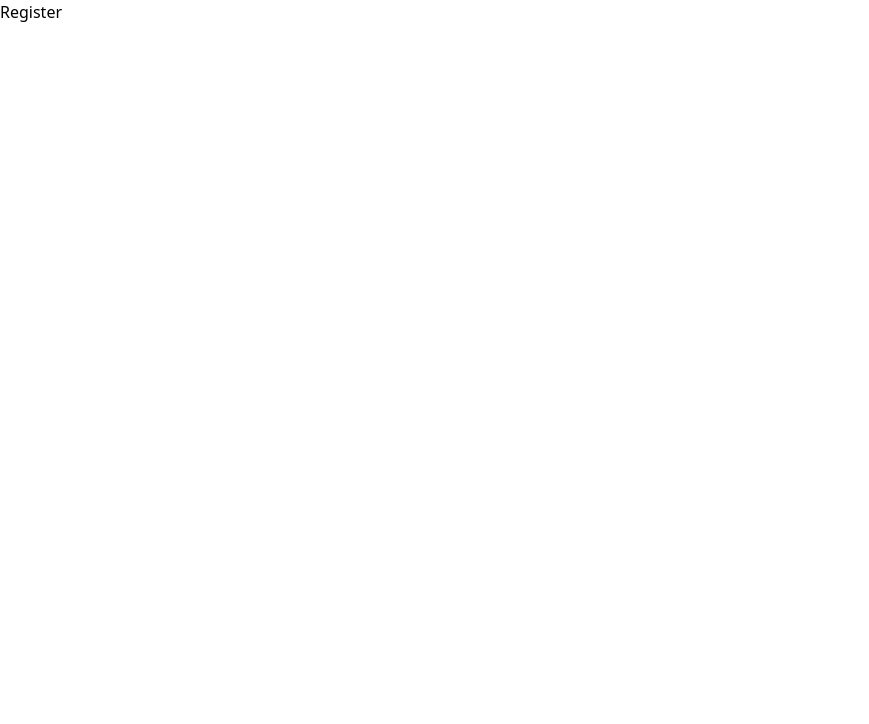
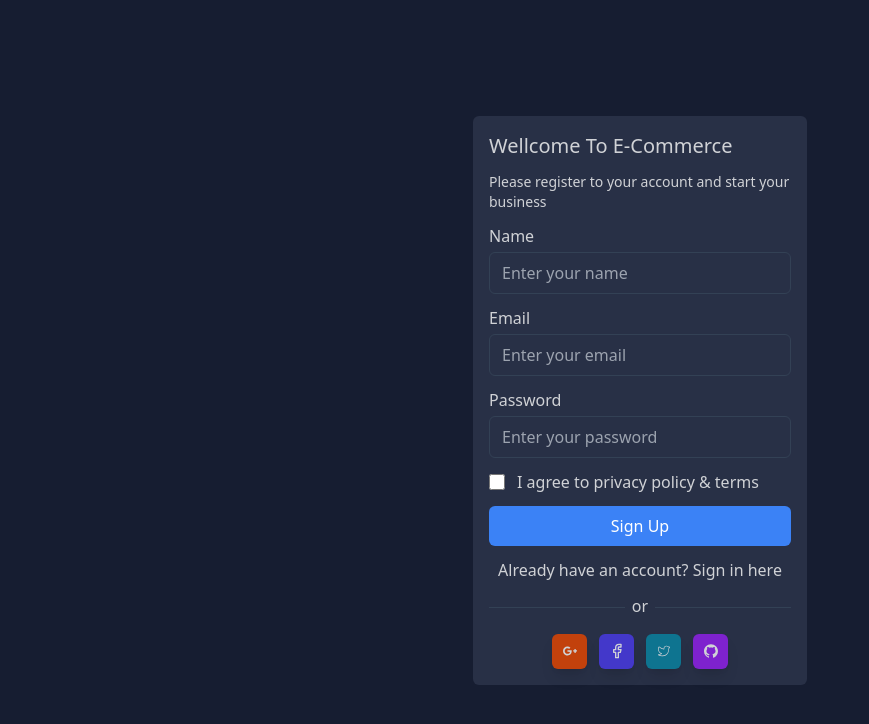
Before and after one commit to rajon-git/MultiVendor, a React (Create React App) app in the folder dashboard/: page /register in a window 1280 px wide. Shown: the top 724 px of the page, without its empty margins (0-869 px from the left). Built offline with nearby package versions, Linux system fonts and the light colour scheme.

Commit message:
register components add

```diff
--- a/dashboard/src/views/auth/Register.jsx
+++ b/dashboard/src/views/auth/Register.jsx
@@ -1,9 +1,119 @@
-import React from 'react'
+import React from "react";
+import { Link } from "react-router-dom";
+import { AiOutlineGooglePlus,AiOutlineGithub } from "react-icons/ai";
+import { FiFacebook } from "react-icons/fi";
+import { CiTwitter } from "react-icons/ci";
 
 const Register = () => {
   return (
-    <div>Register</div>
-  )
-}
+    <div className="min-w-screen min-h-screen bg-[#161d31] flex justify-center items-center">
+      <div className="w-[350px] text-[#d0d2d6] p-2 ">
+        <div className="bg-[#283046] p-4 rounded-md">
+          <h2 className="text-xl mb-3">Wellcome To E-Commerce</h2>
+          <p className="text-sm mb-3">
+            Please register to your account and start your business
+          </p>
+          <form>
+            <div className="flex flex-col w-full gap-1 mb-3">
+              <label htmlFor="name">Name</label>
+              <input
+                className="py-2 px-3 text-[#d0d2d6] outline-none border
+                      border-slate-700 bg-transparent rounded-md focus:border-indigo-500
+                       overflow-hidden"
+                type="text"
+                name="name"
+                placeholder="Enter your name"
+                id="name"
+                required
+              />
+            </div>
 
-export default Register
+            <div className="flex flex-col w-full gap-1 mb-3">
+              <label htmlFor="email">Email</label>
+              <input
+                className="py-2 px-3 text-[#d0d2d6] outline-none border
+                      border-slate-700 bg-transparent rounded-md focus:border-indigo-500
+                       overflow-hidden"
+                type="text"
+                name="email"
+                placeholder="Enter your email"
+                id="email"
+                required
+              />
+            </div>
+
+            <div className="flex flex-col w-full gap-1 mb-3">
+              <label htmlFor="password">Password</label>
+              <input
+                className="py-2 px-3 text-[#d0d2d6] outline-none border
+                      border-slate-700 bg-transparent rounded-md focus:border-indigo-500
+                       overflow-hidden"
+                type="text"
+                name="password"
+                placeholder="Enter your password"
+                id="password"
+                required
+              />
+            </div>
+
+            <div className="flex items-center gap-3 w-full gap-1 mb-3">
+              <input
+                className="w-4 h-4 overflow-hidden text-blue-600 bg-gray-100 rounded border-gray-300 focus:ring-blue-500"
+                type="checkbox"
+                name="checkbox"
+                id="checkbox"
+                required
+              />
+              <label htmlFor="password">
+                I agree to privacy policy & terms
+              </label>
+            </div>
+            <button className="bg-blue-500 w-full hover:shadow-blue-500/50 hover:shadow-lg text-white rounded-md px-7 py-2 mb-3">
+              Sign Up
+            </button>
+            <div className="flex items-center mb-3 gap-3 justify-center">
+              <p>
+                Already have an account? <Link to="/login">Sign in here</Link>
+              </p>
+            </div>
+            <div className="w-full flex justify-center items-center mb-3">
+              <div className="w-[45%] h-[1px] bg-slate-700"></div>
+              <div className="w-[10%] flex justify-center items-center">
+                <span className="pb-1">or</span>
+              </div>
+              <div className="w-[45%] h-[1px] bg-slate-700"></div>
+            </div>
+            <div className="flex justify-center items-center gap-3">
+              <div className="w-[35px] h-[35px] rounded-md flex bg-orange-700 shadow-lg hover:shadow-orange-700/50 justify-center cursor-pointer items-center overflow-hidden">
+                <span>
+                  <AiOutlineGooglePlus />
+                </span>
+              </div>
+
+              <div className="w-[35px] h-[35px] rounded-md flex bg-indigo-700 shadow-lg hover:shadow-indigo-700/50 justify-center cursor-pointer items-center overflow-hidden">
+                <span>
+                  <FiFacebook />
+                </span>
+              </div>
+
+              <div className="w-[35px] h-[35px] rounded-md flex bg-cyan-700 shadow-lg hover:shadow-cyan-700/50 justify-center cursor-pointer items-center overflow-hidden">
+                <span>
+                  <CiTwitter />
+                </span>
+              </div>
+
+              <div className="w-[35px] h-[35px] rounded-md flex bg-purple-700 shadow-lg hover:shadow-purple-700/50 justify-center cursor-pointer items-center overflow-hidden">
+                <span>
+                  <AiOutlineGithub />
+                </span>
+              </div>
+
+            </div>
+          </form>
+        </div>
+      </div>
+    </div>
+  );
+};
+
+export default Register;
```
